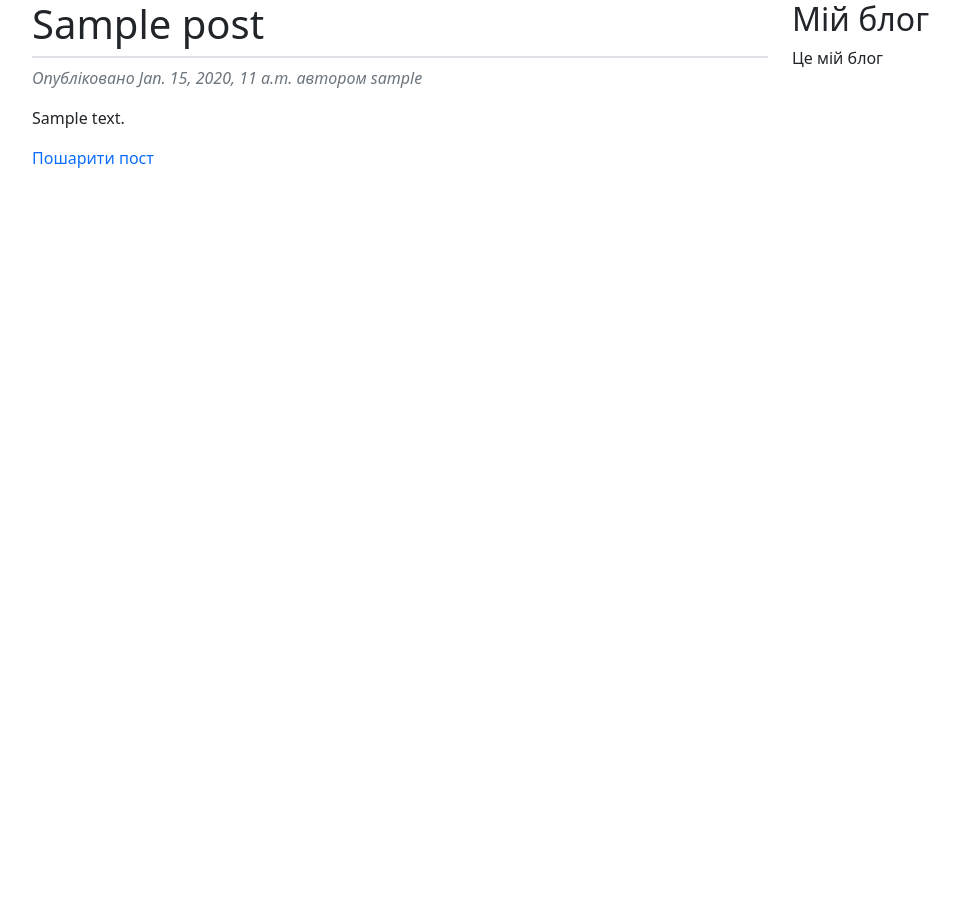
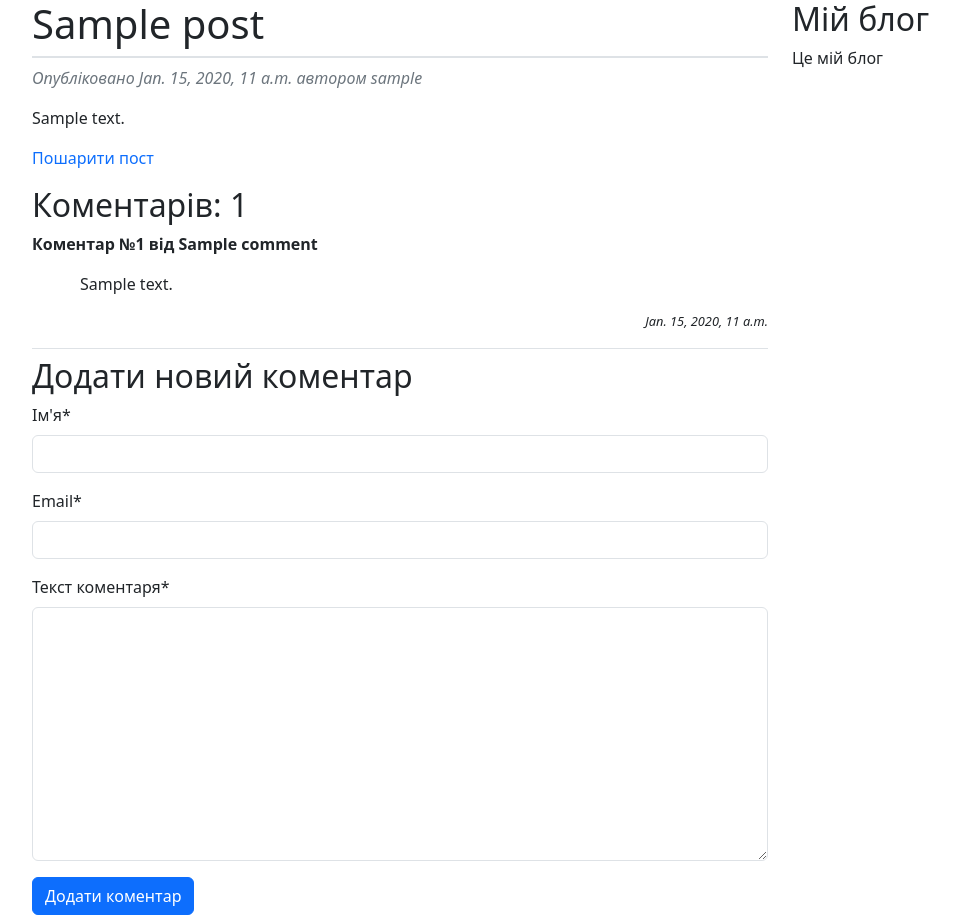
Before and after one commit to dvss-dvss/web-blog, a Django app: a page that uses blog/templates/blog/post/detail.html in a window 1280 px wide. Shown: the whole page, without its empty margins (50-1010 px from the left). Before the commit the page ends 168 px from the top, so only its background shows below. Run offline with Django 5.2, Linux system fonts and the light colour scheme; tables that the repository leaves empty hold one stand-in row (values such as "Sample post"); some libraries are stand-ins or nearby versions.

Commit message:
Add comment functionality with form handling and display in post detail view

```diff
--- a/blog/models.py
+++ b/blog/models.py
@@ -48,9 +48,9 @@ class Post(models.Model):
 
 class Comment(models.Model):
     post = models.ForeignKey(Post, on_delete=models.CASCADE, related_name='comments')
-    name = models.CharField(max_length=80)
+    name = models.CharField(max_length=80, verbose_name='Ім\'я')
     email = models.EmailField()
-    body = models.TextField()
+    body = models.TextField(verbose_name='Текст коментаря')
     created = models.DateTimeField(auto_now_add=True)
     updated = models.DateTimeField(auto_now=True)
     active = models.BooleanField(default=True)
--- a/blog/templates/blog/post/detail.html
+++ b/blog/templates/blog/post/detail.html
@@ -11,4 +11,23 @@
     <p>
         <a href="{% url 'blog:post_share' post.id %}" class="text-decoration-none">Пошарити пост</a>
     </p>
+    {% with comments.count as total_comments %}
+        <h2>Коментарів: {{ total_comments }}</h2>
+    {% endwith %}
+    {% for comment in comments %}
+        <div class="comment border-bottom border-1 mb-2">
+            <p class="info fw-bold">
+                Коментар №{{ forloop.counter }} від {{ comment.name }}
+            </p>
+            <div class="ms-5">
+                {{ comment.body|linebreaks }}
+            </div>
+            <p class="fw-light fst-italic text-end" style="font-size: 0.8rem;">
+                {{ comment.created }}
+            </p>
+        </div>
+    {% empty %}
+        <p>Коментарі відсутні</p>
+    {% endfor %}
+    {% include "blog/post/includes/comment_form.html" %}
 {% endblock content %}
--- a/blog/templates/blog/post/includes/comment_form.html
+++ b/blog/templates/blog/post/includes/comment_form.html
@@ -1,4 +1,4 @@
-{% load crispy_forms_Lags %}
+{% load crispy_forms_tags %}
 
 <h2>Додати новий коментар</h2>
 <form action="{% url 'blog:post_comment' post.id %}" method="post">
--- a/blog/views.py
+++ b/blog/views.py
@@ -37,7 +37,12 @@ def post_detail(request, year, month, day, post):
     publish__month=month,
     publish__day=day
     )
-    return render(request, 'blog/post/detail.html', {'post': post})
+    # Список активних коментарів до цього посту
+    comments = post.comments.filter(active=True)
+    # Форма для коментування користувачами
+    form = CommentForm()
+    return render(request, 'blog/post/detail.html',
+                  {'post': post, 'comments': comments, 'form': form})
 
 def post_share(request, post_id):
     # Отримати пост за id
```
